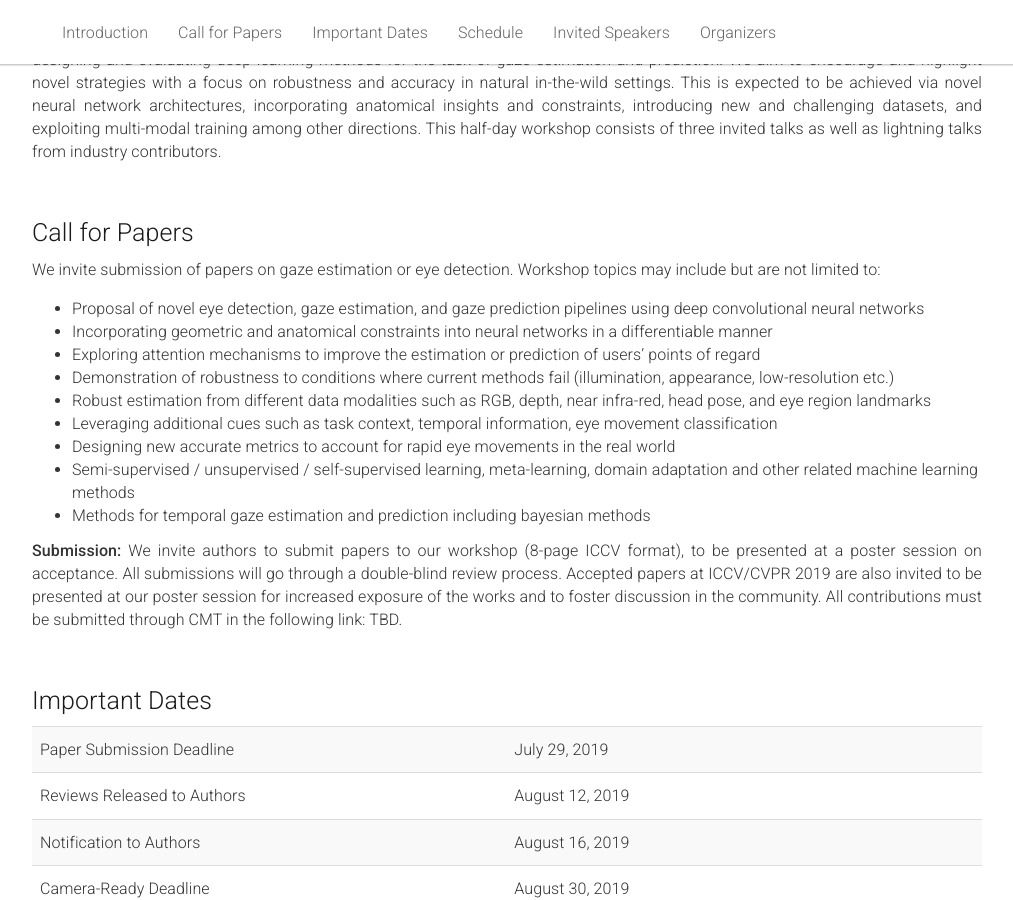
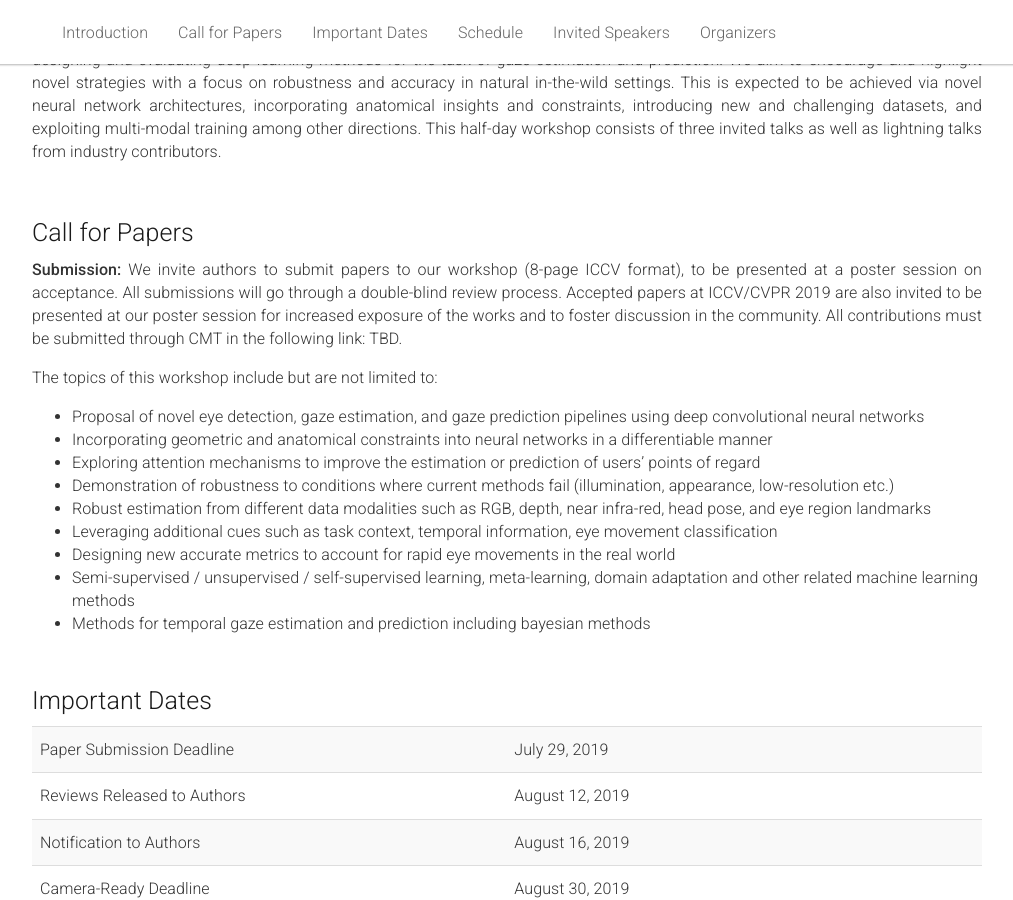
Before and after one commit to gazeworkshop/gazeworkshop.github.io, a Jekyll site: the page built from _pages/home.md, in a window 1280 px wide and 900 px high, scrolled down 811 px. Shown: the whole window, without its empty margins (133-1146 px from the left). Built offline with Jekyll 4.4.1, drawn with Linux system fonts in a browser that asks for light colours.

Commit message:
Swap topic listing and topic list around

```diff
--- a/_pages/home.md
+++ b/_pages/home.md
@@ -51,7 +51,10 @@ The 1st Workshop on Gaze Estimation and Prediction in the Wild (GAZE 2019) at IC
 <div class="row">
   <div class="col-xs-12">
     <p>
-      We invite submission of papers on gaze estimation or eye detection. Workshop topics may include but are not limited to:
+      <span style="font-weight:500;">Submission:</span> We invite authors to submit papers to our workshop (8-page ICCV format), to be presented at a poster session on acceptance. All submissions will go through a double-blind review process. Accepted papers at ICCV/CVPR 2019 are also invited to be presented at our poster session for increased exposure of the works and to foster discussion in the community. All contributions must be submitted through CMT in the following link: TBD.
+    </p>
+    <p>
+      The topics of this workshop include but are not limited to:
     </p>
     <ul>
       <li>Proposal of novel eye detection, gaze estimation, and gaze prediction pipelines using deep convolutional neural networks</li>
@@ -64,9 +67,6 @@ The 1st Workshop on Gaze Estimation and Prediction in the Wild (GAZE 2019) at IC
       <li>Semi-supervised / unsupervised / self-supervised learning, meta-learning, domain adaptation and other related machine learning methods</li>
       <li>Methods for temporal gaze estimation and prediction including bayesian methods</li>
     </ul>
-    <p>
-      <span style="font-weight:500;">Submission:</span> We invite authors to submit papers to our workshop (8-page ICCV format), to be presented at a poster session on acceptance. All submissions will go through a double-blind review process. Accepted papers at ICCV/CVPR 2019 are also invited to be presented at our poster session for increased exposure of the works and to foster discussion in the community. All contributions must be submitted through CMT in the following link: TBD.
-    </p>
   </div>
 </div><br>
 
```
